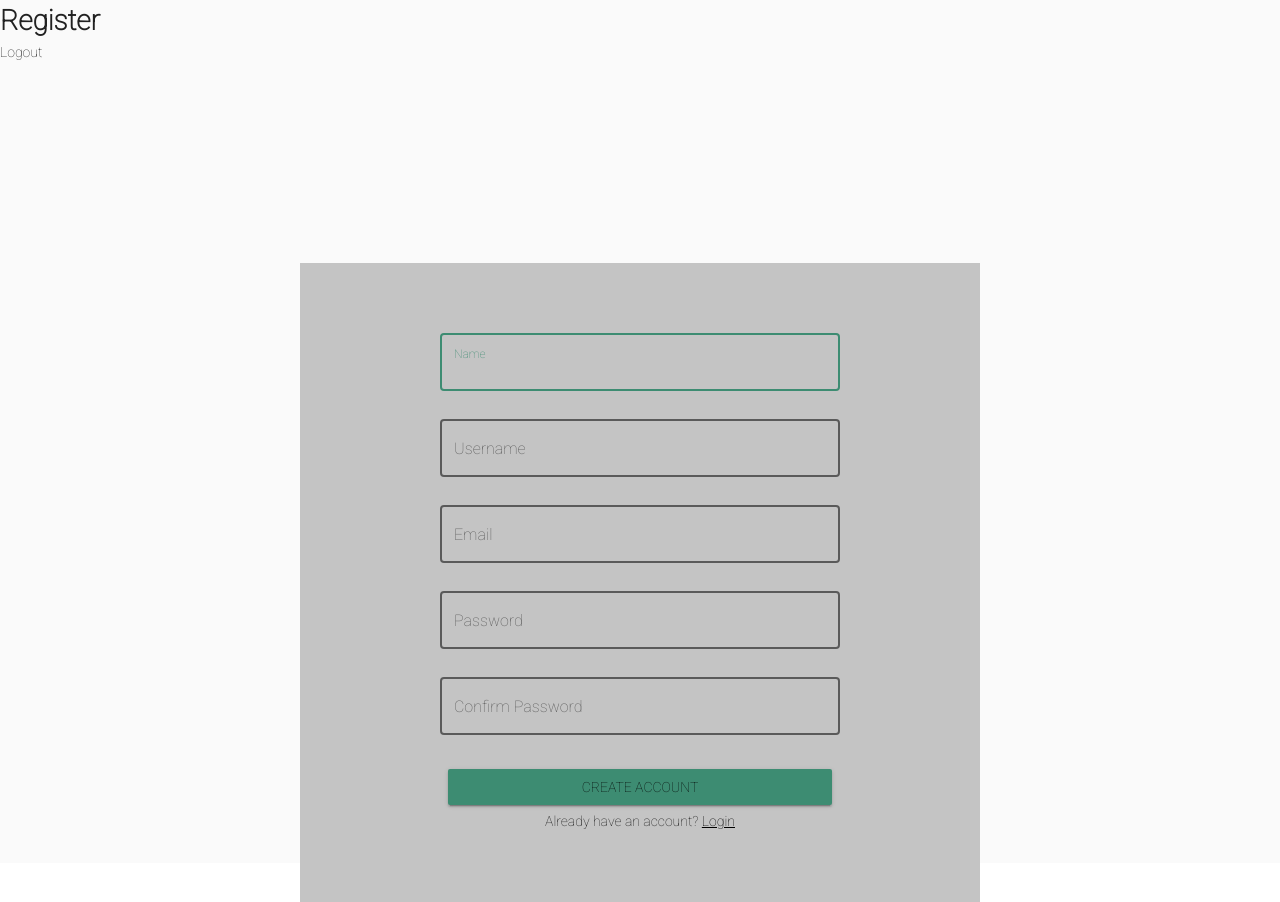
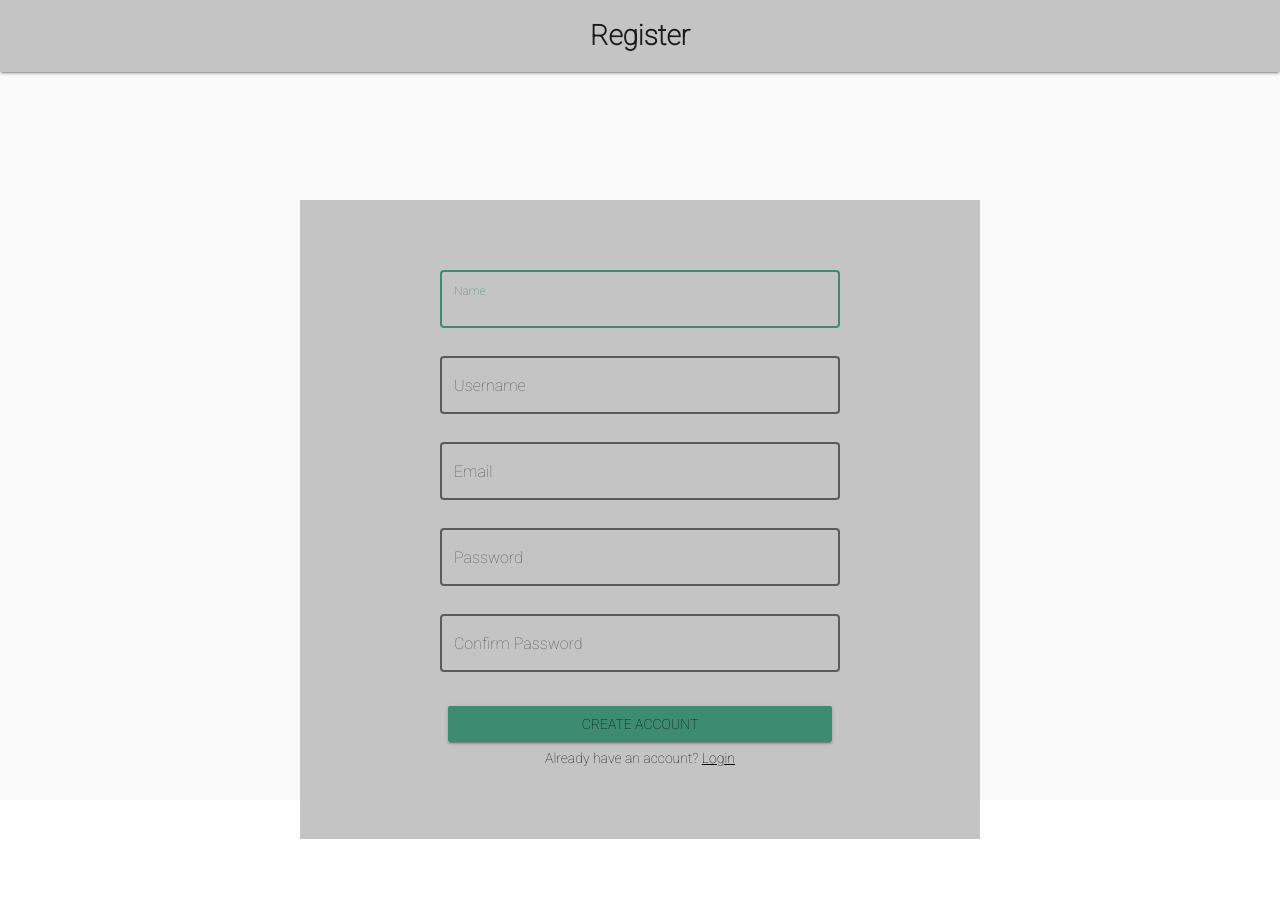
Before and after one commit to bethtelford/vue-experiment, a Vue app: page /signup in a window 1280 px wide. After the commit the page ends 839 px from the top, so only its background shows below. Built offline with nearby package versions, Linux system fonts and the light colour scheme; no server answers.

Commit message:
Styled navbar, cleaned up navbar methods, hid logout button when appropriate

```diff
--- a/src/components/TheNavBar.vue
+++ b/src/components/TheNavBar.vue
@@ -1,43 +1,80 @@
 <template>
-  <div class='nav'>
-    <h1>{{title}}</h1>
-    <button
-      to='/login'
-      @click="logout"
-    >Logout</button>
-  </div>
+  <v-stepper-header class='nav-bar'>
+    <v-layout
+      align-center
+      justify-center
+    >
+      <h1>{{title}}</h1>
+      <button
+        class='logout links'
+        to='/login'
+        @click="logout"
+        v-show="showLogout"
+      >
+        Logout
+      </button>
+    </v-layout>
+  </v-stepper-header>
 </template>
 
 <script>
-import axios from 'axios';
-import { mapMutations } from 'vuex';
+import axios from "axios";
+import { mapMutations } from "vuex";
 export default {
   name: "TheNavBar",
   data() {
-    let title = this.$router.history.current.name;
-    title = title[0].toUpperCase() + title.slice(1);
     return {
-      title: title
+      title: this.changeTitle(),
+      showLogout: this.changeLogout()
     };
   },
   watch: {
     $route(to, from) {
-      let title = to.name;
-      title = title[0].toUpperCase() + title.slice(1);
-      this.title = title;
+      // Changing the name on display in the NavBar
+      this.title = this.changeTitle();
+      // Showing the logout button if relevant
+      this.showLogout = this.changeLogout();
     }
   },
   methods: {
-    ...mapMutations(['logoutUser']),
+    ...mapMutations(["logoutUser"]),
+    changeTitle() {
+      let title = this.$router.history.current.name;
+      return title[0].toUpperCase() + title.slice(1);
+    },
+    changeLogout() {
+      let title = this.$router.history.current.name;
+      if (title === "users") {
+        return true;
+      } else {
+        return false;
+      }
+    },
     async logout() {
       try {
-        await axios.post('/auth/logout');
+        await axios.post("/auth/logout");
         this.logoutUser();
-        this.$router.push('login');
+        this.$router.push("login");
       } catch (err) {
-        console.log('oops something went wrong');
+        console.log("oops something went wrong");
       }
     }
   }
 };
 </script>
+
+<style scoped>
+.nav-bar {
+  background-color: #c4c4c4;
+  position: fixed;
+  top: 0;
+  left: 0;
+  right: 0;
+  z-index: 1;
+}
+.logout {
+  position: absolute;
+  right: 15px;
+  top: 25px;
+}
+</style>
```
